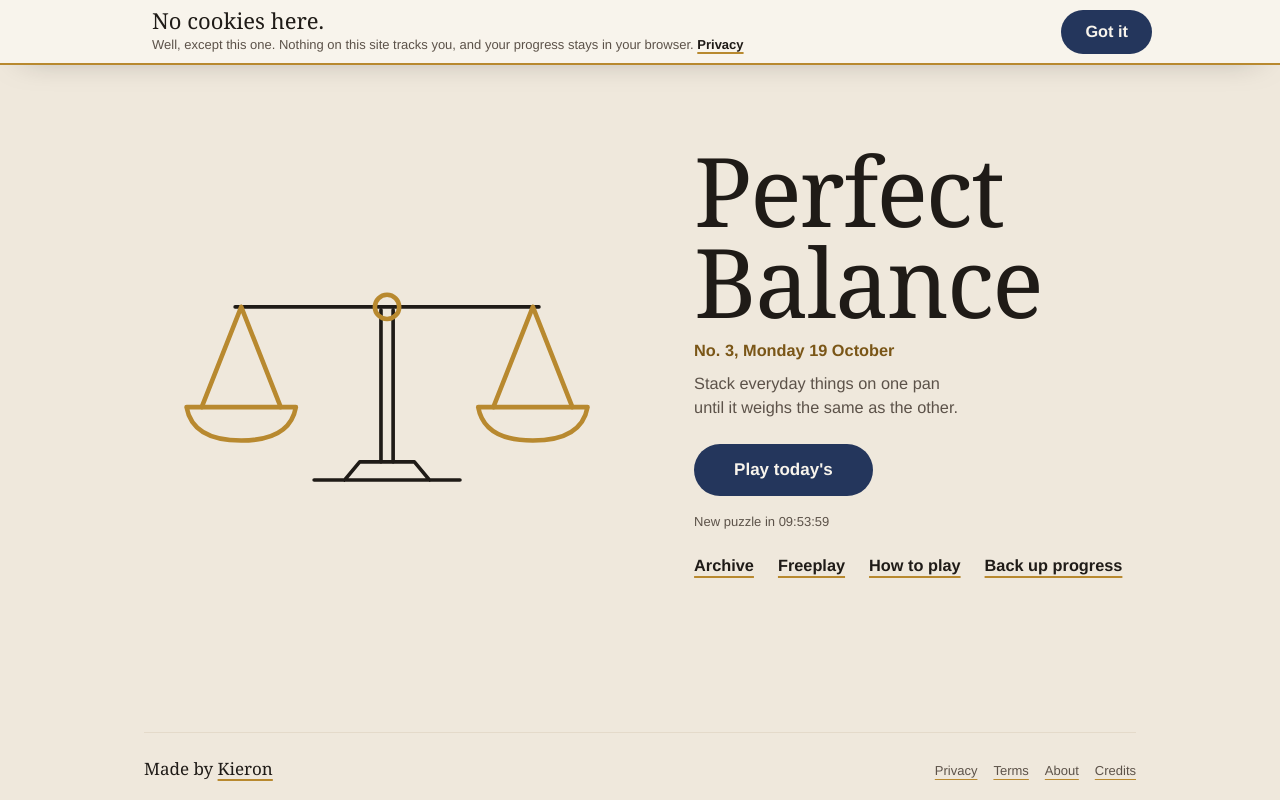
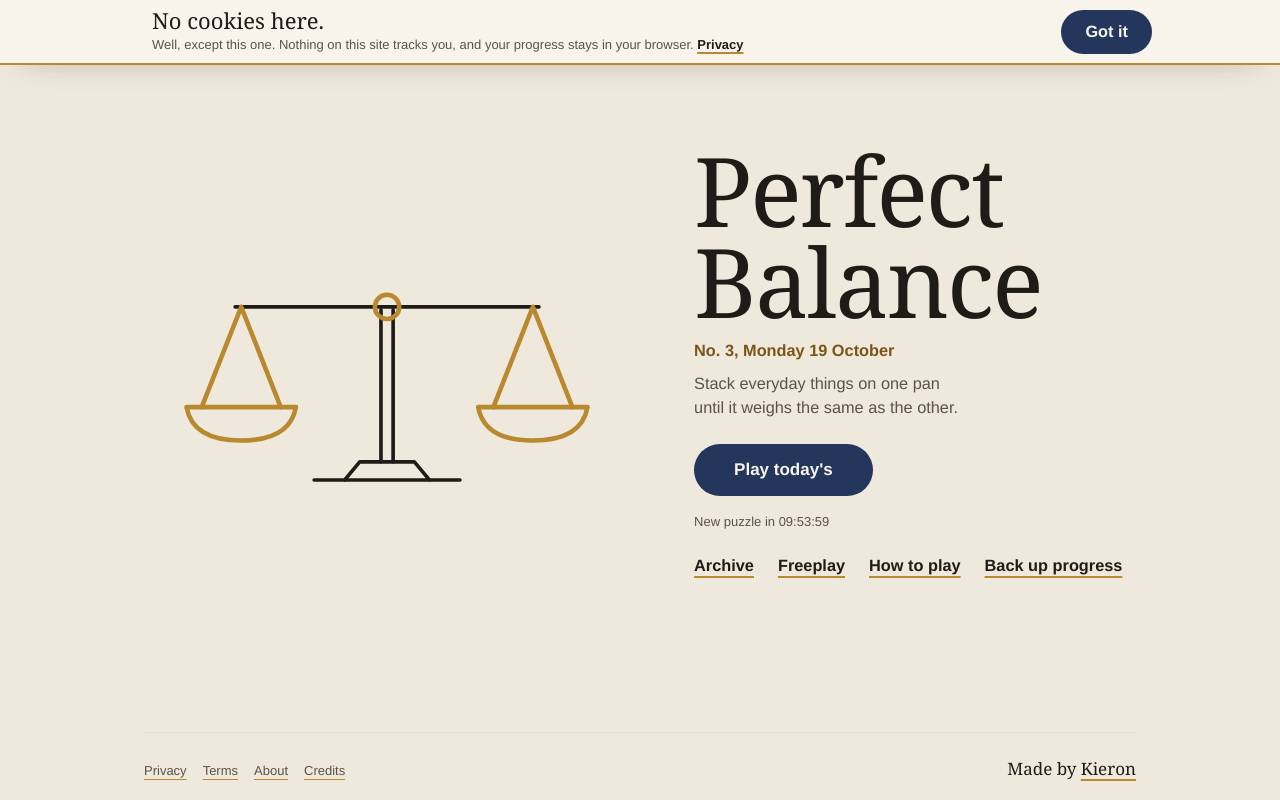
Before and after one commit to roff-dev/perfect-balance, a Svelte app: page / in a window 1280 px wide. Built offline with nearby package versions, Linux system fonts and the light colour scheme.

Commit message:
Put the footer's page links on the left and the maker on the right
This matches the layout of my other sites. The links also come first in
the page source, so the reading order follows what's on screen. On narrow
screens the links wrap above the name.

```diff
--- a/src/app/footer.ts
+++ b/src/app/footer.ts
@@ -12,13 +12,13 @@ export const FOOTER = {
   ],
 } as const;
 
-/** Styled by `.site-footer` in base.css. */
+/** Styled by `.site-footer` in base.css. The page links come first, on the left, as on Kieron's other sites. */
 export function footerHtml(): string {
   const links = FOOTER.links.map(({ label, href }) => `<li><a href="${href}">${label}</a></li>`).join('');
   return (
     `<footer class="site-footer">` +
+    `<nav aria-label="Site"><ul>${links}</ul></nav>` +
     `<p>Made by <a href="${FOOTER.maker.url}" rel="author">${FOOTER.maker.name}</a></p>` +
-    `<nav aria-label="Site"><ul>${links}</ul></nav>` +
     `</footer>`
   );
 }
```
